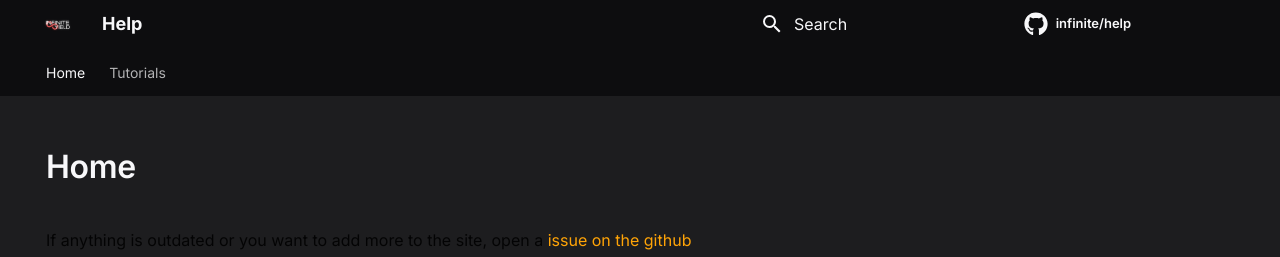
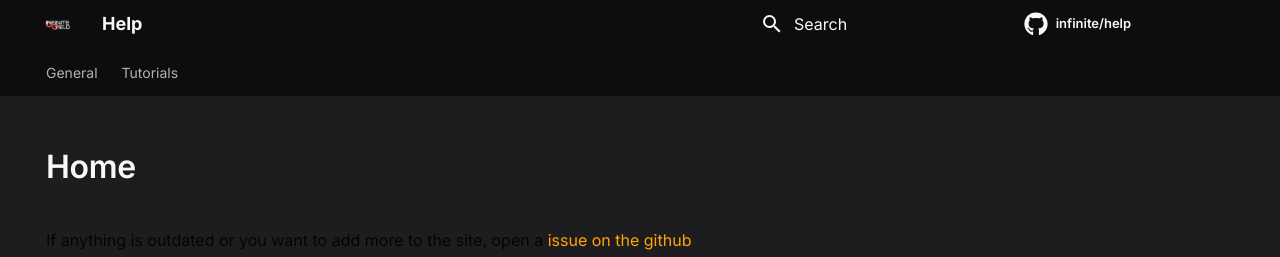
Before and after one commit to moikoros/help, an MkDocs documentation site: the page built from docs/index.md, in a window 1280 px wide. Shown: the top 257 px of the page. Built offline with MkDocs 1.6.1 and Material for MkDocs 9.7.7, drawn with Linux system fonts in a browser that asks for light colours; comment, search, counter and statistics services are not loaded.

Commit message:
Update mkdocs.yml

```diff
--- a/mkdocs.yml
+++ b/mkdocs.yml
@@ -23,7 +23,7 @@ extra_css:
   - assets/style.css
 
 nav:
-  - Home: index.md
+  - General: general.md
   - Tutorials:
     - Get Started: tutorials/index.md
     - Infinite Yield:
```
